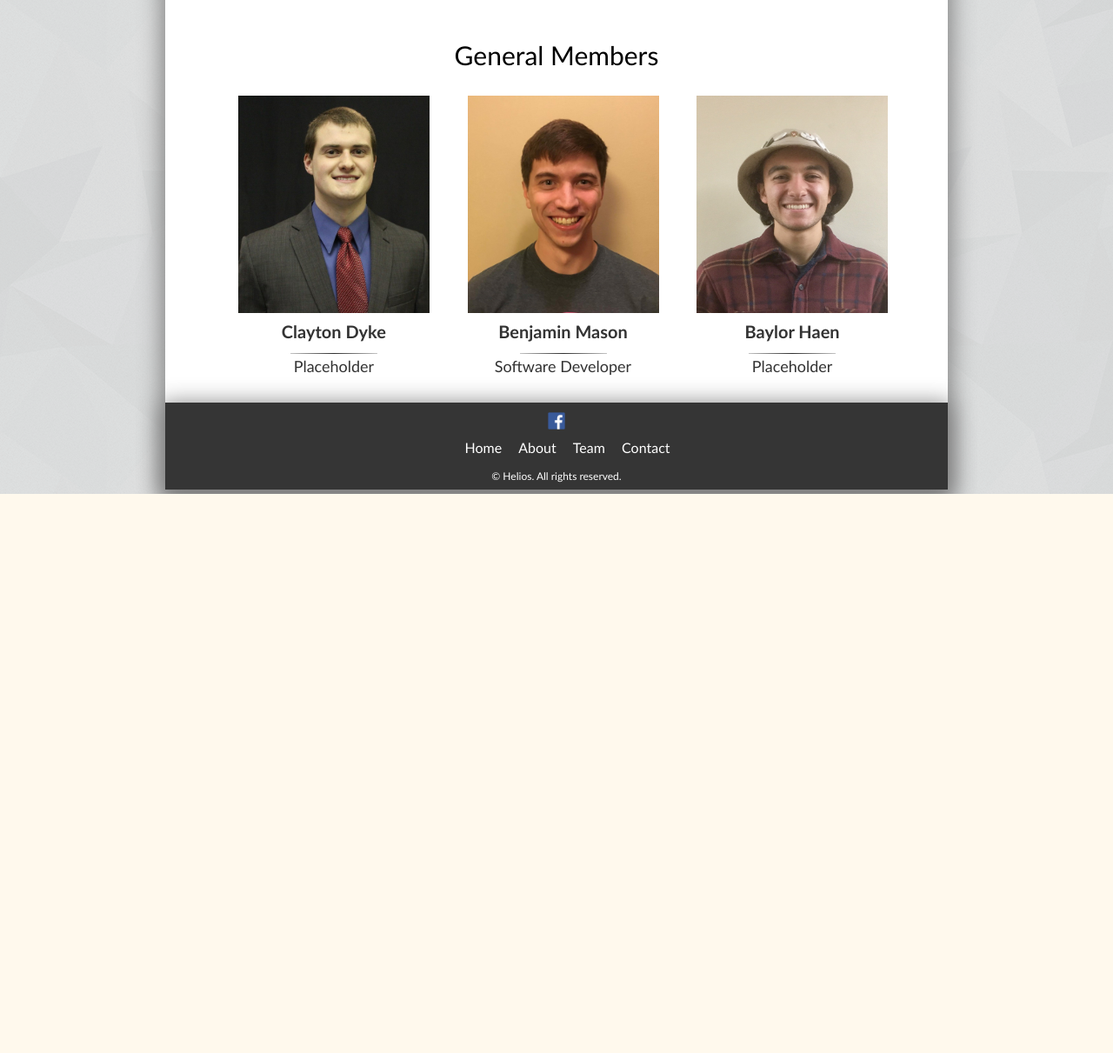
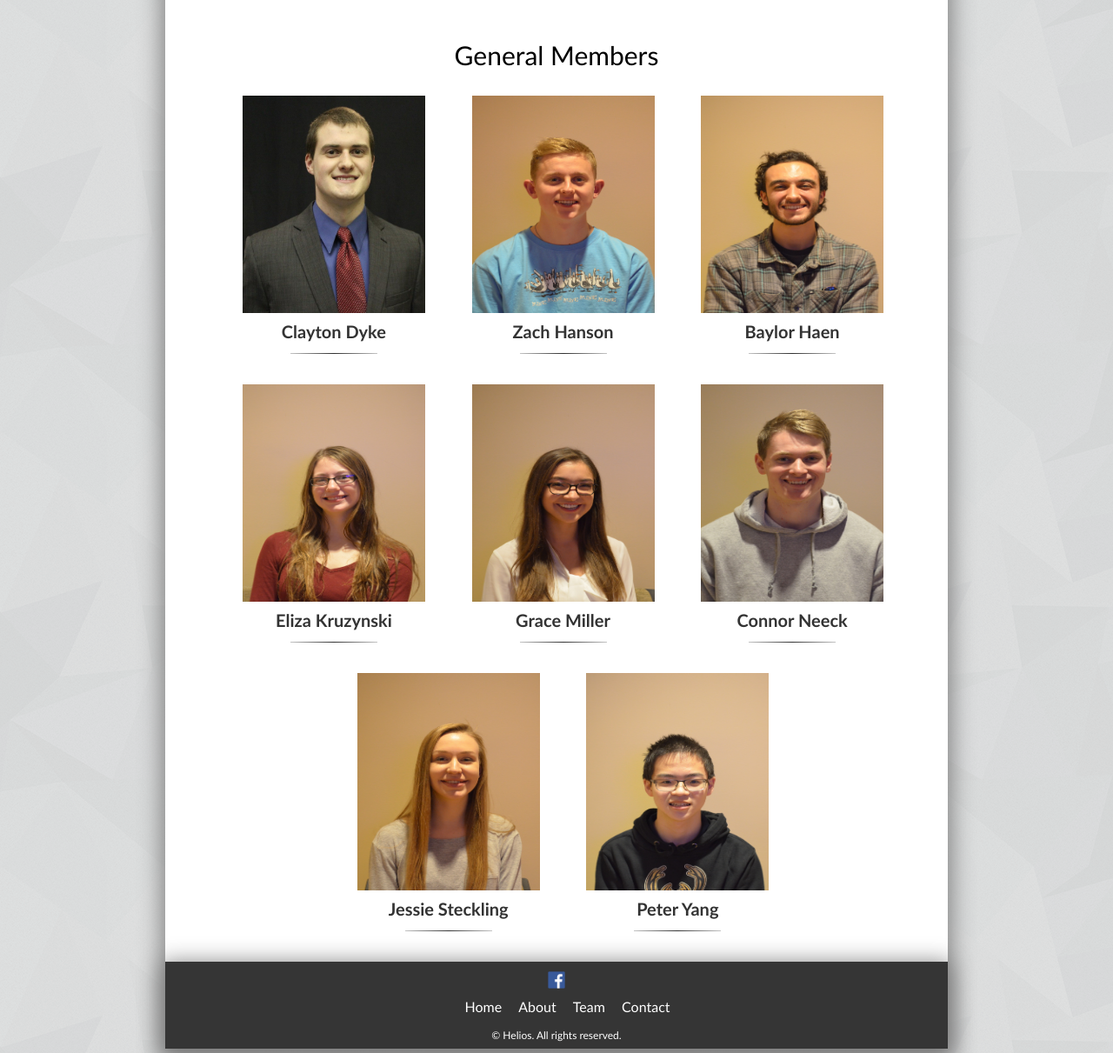
Before and after one commit to B-mirza/Helios-Website, a plain HTML site: page team.html in a window 1280 px wide. Shown: the part 1004-2215 px from the top of the page at 87% size. Before the commit the page ends 1572 px from the top, so only its background shows below. Drawn offline with Linux system fonts and the light colour scheme.

Commit message:
Added New Headshots

```diff
--- a/css/team.css
+++ b/css/team.css
@@ -19,8 +19,8 @@
 
 .member img {
     height: 250px;
-    min-width: 220px;
-    max-width: 220px;
+    min-width: 210px;
+    max-width: 210px;
 }
 
 h2 {
--- a/team.html
+++ b/team.html
@@ -86,21 +86,51 @@
 						<img src="img/headshots/Clayton.JPG" alt="Clayton Dyke">
 						<h3>Clayton Dyke</h3>
 						<hr />
-						<h4>Placeholder</h4>
 					</div>
 
 					<div class="member">
-						<img src="img/headshots/Benjamin.jpg" alt="Benjamin Mason">
-						<h3>Benjamin Mason</h3>
+						<img src="img/headshots/Zach_Hanson.jpg" alt="Zach Hanson">
+						<h3>Zach Hanson</h3>
 						<hr />
-						<h4>Software Developer</h4>
 					</div>
 
 					<div class="member">
-						<img src="img/headshots/Baylor.jpeg" alt="Baylor Haen">
+						<img src="img/headshots/Baylor_Haen.jpg" alt="Baylor Haen">
 						<h3>Baylor Haen</h3>
 						<hr />
-						<h4>Placeholder</h4>
+					</div>
+				</div>
+				<div class="memberRow">
+					<div class="member">
+						<img src="img/headshots/Eliza_Kruszynski.jpg" alt="Eliza Kruszynski">
+						<h3>Eliza Kruzynski</h3>
+						<hr />
+					</div>
+
+					<div class="member">
+						<img src="img/headshots/Grace_Miller.jpg" alt="Grace Miller">
+						<h3>Grace Miller</h3>
+						<hr />
+					</div>
+
+					<div class="member">
+						<img src="img/headshots/Connor_Neeck.jpg" alt="Connor Neeck">
+						<h3>Connor Neeck</h3>
+						<hr />
+					</div>
+				</div>
+
+				<div class="memberRow">
+					<div class="member">
+						<img src="img/headshots/Jessie_Steckling.jpg" alt="Jessie Steckling">
+						<h3>Jessie Steckling</h3>
+						<hr />
+					</div>
+
+					<div class="member">
+						<img src="img/headshots/Peter_Yang.jpg" alt="Peter Yang">
+						<h3>Peter Yang</h3>
+						<hr />
 					</div>
 				</div>
 			</div>
```
Also changed, not shown: img/headshots/Baylor.jpeg (deleted), img/headshots/Baylor_Haen.jpg (added), img/headshots/Connor_Neeck.jpg (added), img/headshots/Eliza.jpg (deleted), img/headshots/Eliza_Kruszynski.jpg (added), img/headshots/Grace_Miller.jpg (added), img/headshots/Jessie_Steckling.jpg (added), img/headshots/Linkedin Picture - CLAYTON DYKE.JPG (deleted), img/headshots/Peter_Yang.jpg (added), img/headshots/Zach_Hanson.jpg (added), img/headshots/fullsizeoutput_635 - Baylor Haen.jpeg (deleted), img/headshots/headshot - bballa12149.jpg (deleted), img/headshots/thumbnail_IMG_2483 - ELIZA KRUSZYNSKI.jpg (deleted), 2 other files.
